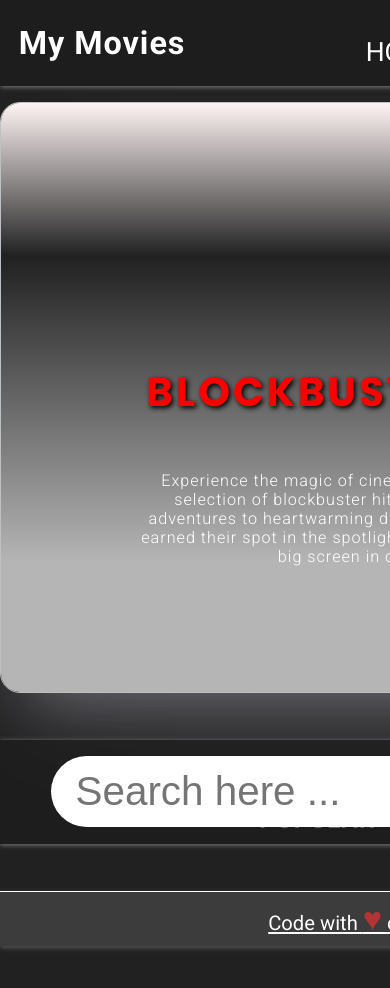
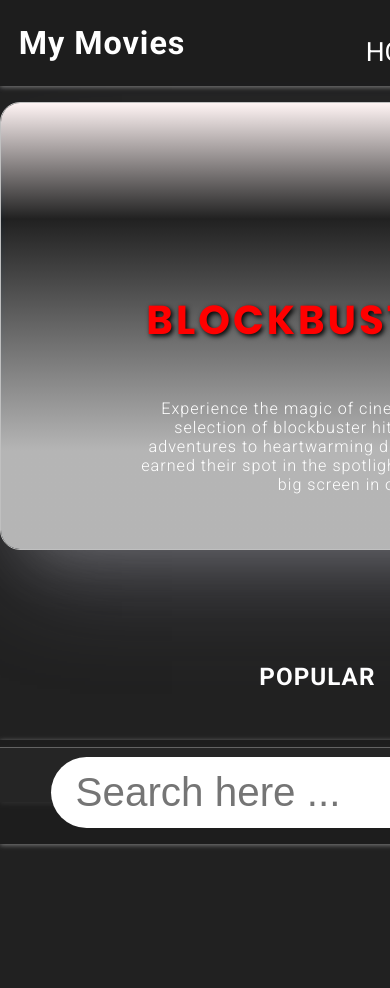
Before and after one commit to gauravssah/MyMovies, a plain HTML site: page index.html in a window 390 px wide. Shown: the top 988 px of the page. After the commit the page ends 906 px from the top, so only its background shows below. Drawn offline with Linux system fonts and the light colour scheme; no server answers.

Commit message:
displat height change

```diff
--- a/CSS/responsive.css
+++ b/CSS/responsive.css
@@ -179,7 +179,7 @@
         border: 1px solid rgb(192, 192, 192);
         border-radius: 20px;
         width: 90%;
-        height: 70vh;
+        height: 53vh;
         margin: auto;
         margin-top: 2rem;
         margin-bottom: 2rem;
```
